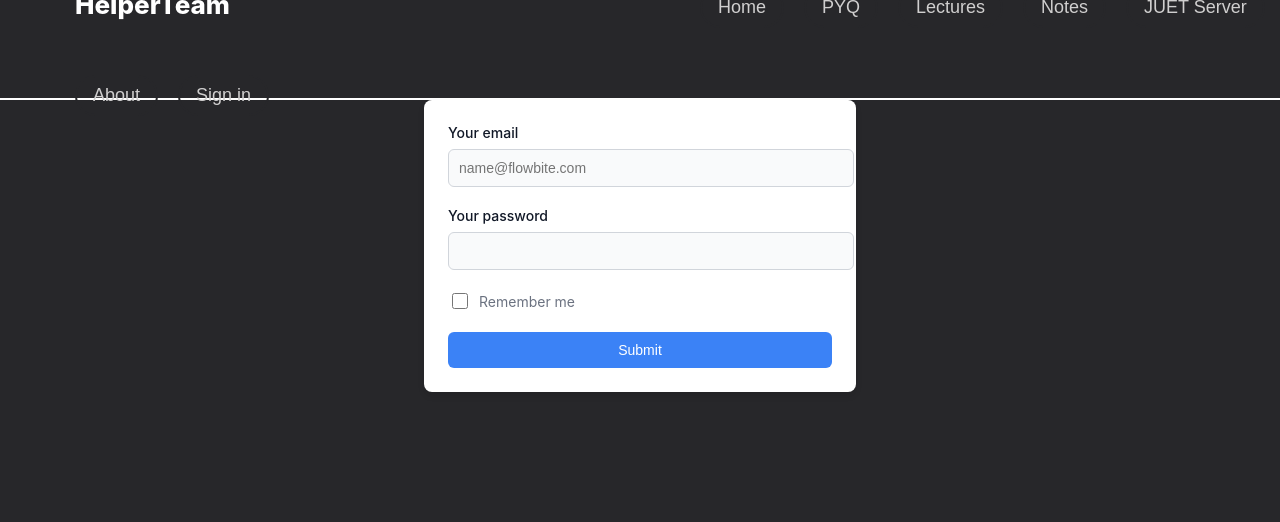
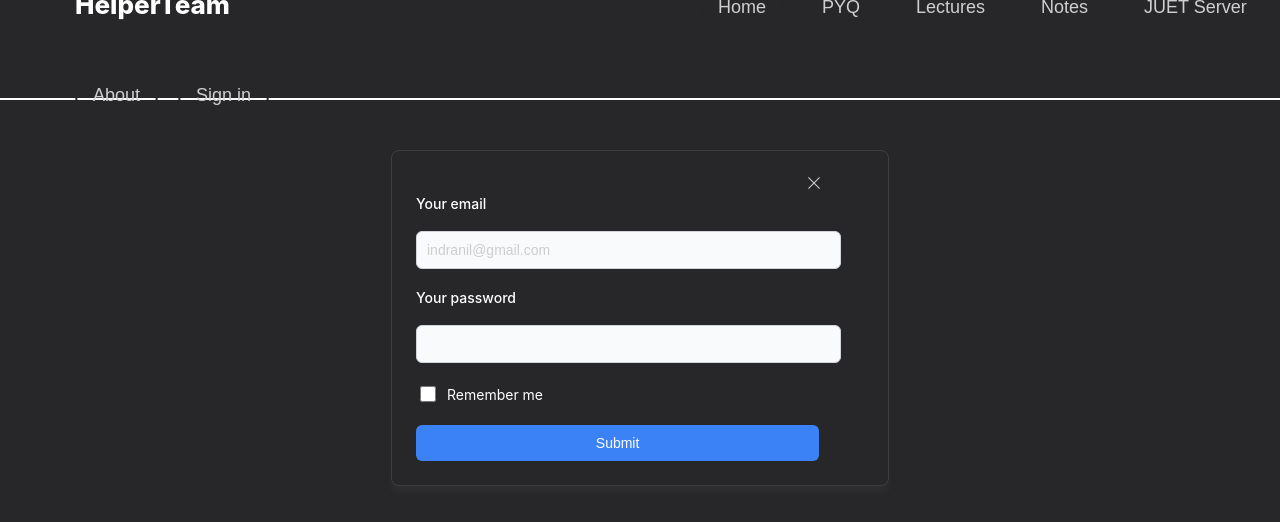
Before and after one commit to Indranil102/Helper_Team, a React (Create React App) app: page /signup in a window 1280 px wide. Shown: the top 522 px of the page. Built offline with nearby package versions, Linux system fonts and the light colour scheme; a web font is replaced by a local one.

Commit message:
sign up ui made

```diff
--- a/src/Component/Navbar/Navbar.css
+++ b/src/Component/Navbar/Navbar.css
@@ -6,7 +6,7 @@ body {
 }
 
 .Navbar {
-    background-color: rgb(39, 39, 42);
+    background-color: #27272A;
     width: 100%;
     height: 100px;
     margin: 0 auto;
--- a/src/Component/signup/SignUp.jsx
+++ b/src/Component/signup/SignUp.jsx
@@ -1,12 +1,20 @@
 import React from 'react'
 import "./Signup.css"
+import { RxCross1 } from "react-icons/rx";
+
 const SignUp = () => {
   return (
-    <div>
+    <div className='main-div'>
+
+
        <form class="form-container">
+        <div className='cross'>
+        <RxCross1 />
+        </div>
+
     <div class="form-group">
       <label for="email" class="form-label">Your email</label>
-      <input type="email" id="email" class="form-input" placeholder="name@flowbite.com" required />
+      <input type="email" id="email" class="form-input" placeholder="indranil@gmail.com" required />
     </div>
     <div class="form-group">
       <label for="password" class="form-label">Your password</label>
--- a/src/Component/signup/Signup.css
+++ b/src/Component/signup/Signup.css
@@ -1,29 +1,40 @@
 
-  /* Form Container */
+.main-div{
+    margin-top: 50px;
+}
+
   .form-container {
-    max-width: 24rem; /* 384px */
+    max-width: 28rem; /* 384px */
     margin: 0 auto;
     padding: 1.5rem;
-    background-color: #fff;
+    border: 0.5px solid rgb(62, 62, 62);
+    background-color: #27272A;
     border-radius: 0.5rem;
-    box-shadow: 0 4px 6px rgba(0, 0, 0, 0.1);
+    box-shadow: 0 7px 6px rgba(106, 106, 106, 0.1);
+  }
+  .cross{
+    margin-left: 390px ;
   }
 
   /* Form Group */
   .form-group {
     margin-bottom: 1.25rem; /* 20px */
   }
+  .form-group ::placeholder{
+    color: #cdcdcd;
+  }
 
   .form-label {
     display: block;
-    margin-bottom: 0.5rem;
+
+    margin-bottom: 1.2rem;
     font-size: 0.875rem; /* 14px */
     font-weight: 500;
-    color: #111827;
+    color: #fff;
   }
 
   .form-input {
-    width: 100%;
+    width: 90%;
     padding: 0.625rem; /* 10px */
     font-size: 0.875rem;
     border: 1px solid #d1d5db;
@@ -61,13 +72,13 @@
   .checkbox-label {
     margin-left: 0.5rem;
     font-size: 0.875rem;
-    color: #6b7280;
+    color: #fff;
   }
 
   /* Button */
   .form-button {
     display: block;
-    width: 100%;
+    width: 90%;
     padding: 0.625rem 1.25rem;
     font-size: 0.875rem;
     font-weight: 500;
```
Also changed, not shown: 1 other file (tests, documents, lock files or other folders).
